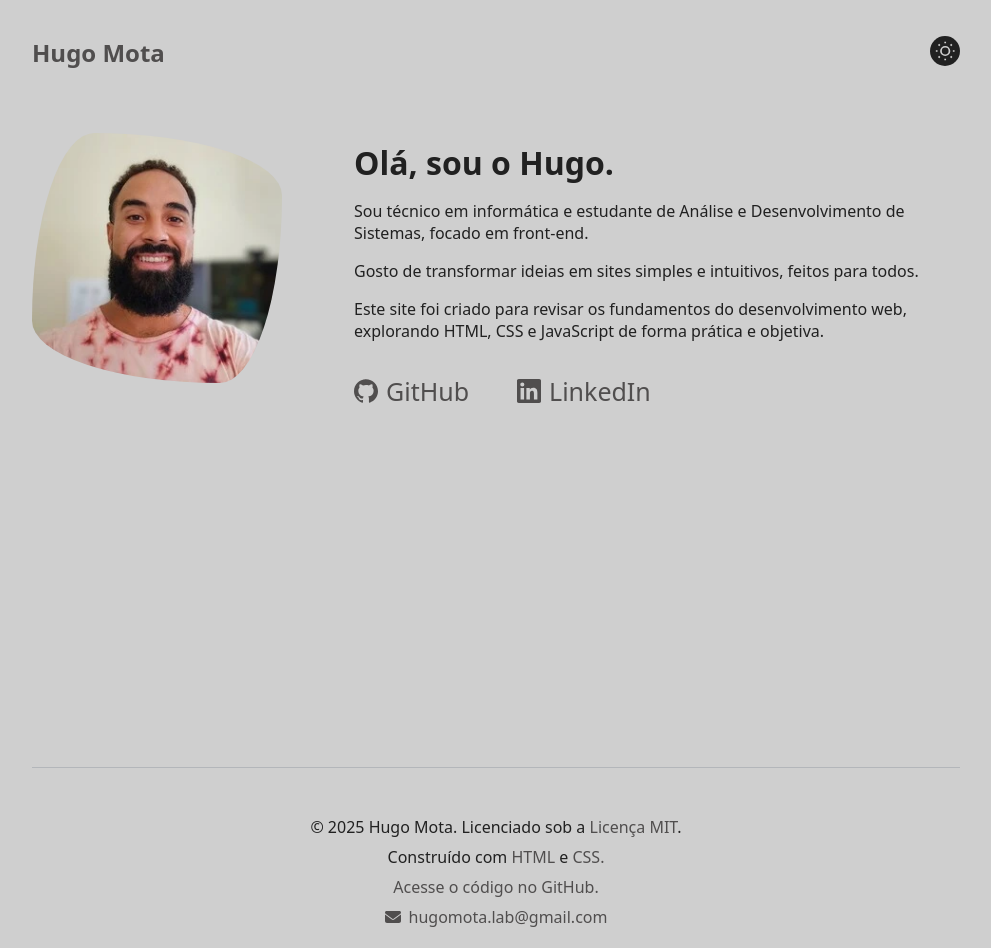
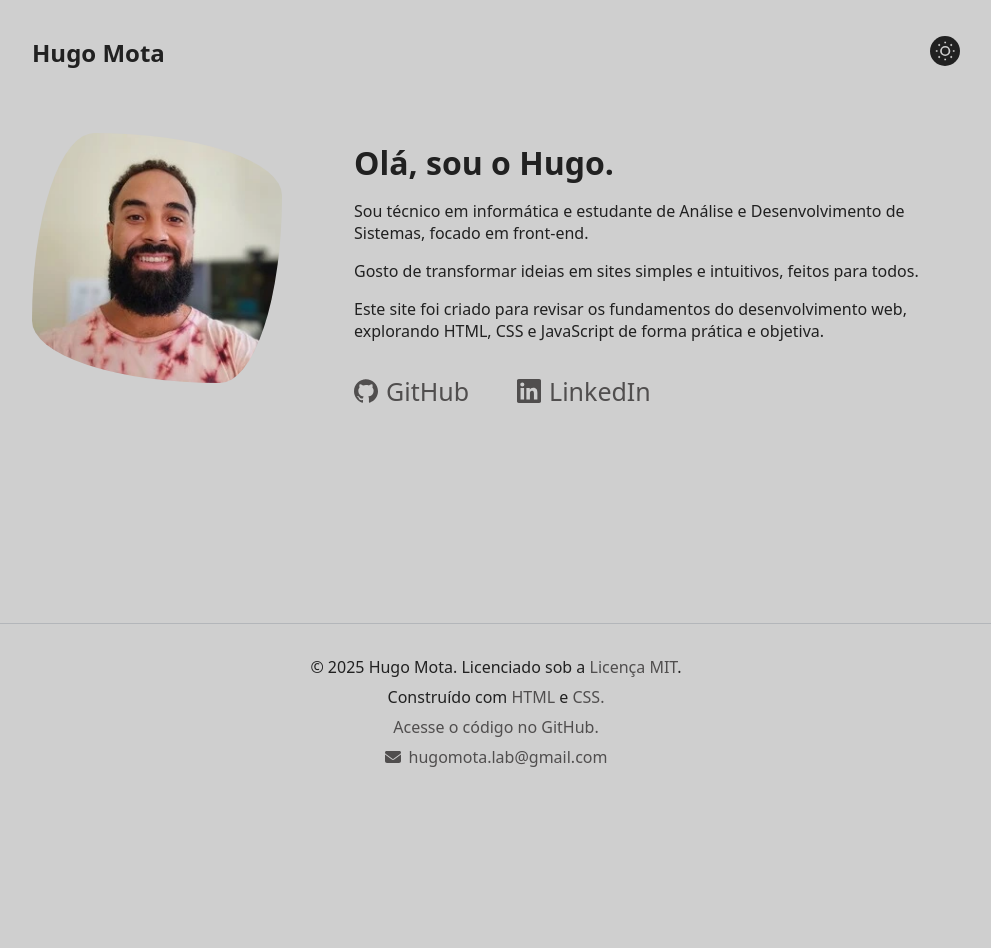
Before and after one commit to hugomota-dev/hugomota.github.io, a plain HTML site: page index.html in a window 1280 px wide. Shown: the whole page, without its empty margins (144-1135 px from the left). After the commit the page ends 800 px from the top, so only its background shows below. Drawn offline with Linux system fonts and the light colour scheme; a script that the page names is missing.

Commit message:
Update files

```diff
--- a/assets/css/style.css
+++ b/assets/css/style.css
@@ -3,6 +3,7 @@
 :root {
   --base: #cfcfcf;
   --text: #212121;
+  --text-h1: #212121;
   --link: #504e4e;
   --link-hover: #0d100e;
   --link-visited: #494370;
@@ -14,7 +15,8 @@
   :root {
     --base: #212121;
     --text: #cfcfcf;
-    --link: #f9bc60;
+    --text-h1: #fff;
+    --link: #3ba738;
     --link-hover: #cfcfcf;
     --link-visited: #a7a0db;
   }
@@ -23,6 +25,7 @@
 [data-theme="light"] {
   --base: #cfcfcf;
   --text: #212121;
+  --text-h1: #212121;
   --link: #504e4e;
   --link-hover: #0d100e;
   --link-visited: #494370;
@@ -31,7 +34,7 @@
 [data-theme="dark"] {
   --base: #212121;
   --text: #cfcfcf;
-  --link: #f9bc60;
+  --link: #3ba738;
   --link-hover: #cfcfcf;
   --link-visited: #a7a0db;
 }
@@ -53,22 +56,30 @@ body {
   color: var(--text);
 }
 
+h1 {
+  color: var(--text-h1);
+}
+
+h2 {
+  color: var(--text);
+}
+
 a {
   color: var(--link);
   text-decoration: none;
 }
 
-a:visited {
+/* a:visited {
   color: var(--link-visited);
-}
+} */
 
 a:hover {
   color: var(--link-hover);
 }
 
-a:active {
+/* a:active {
   color: #333;
-}
+} */
 
 img {
   height: auto;
@@ -93,6 +104,7 @@ ul {
   position: relative;
   max-width: 75rem;
   width: 96%;
+
   margin: 0 auto;
   padding: 20px;
   background-color: var(--base);
@@ -185,7 +197,11 @@ main .apresentation .social-links .social-links__list {
 }
 
 footer {
-  padding-top: 3rem;
+  position:fixed;
+  left:0px;
+  bottom:0px;
+  width:100%;
+  padding: 2rem;
   border-top: solid 1px hsla(213, 6%, 68%, 0.728);
 }
 
@@ -224,15 +240,12 @@ footer .contact-email svg {
     width: 100%;
   }
 
-  main {
-    padding-bottom: 6em;
-  }
 }
 
 /* LG	min-width: 48em (768px) */
 @media (min-width: 48em) {
   .container {
-    max-width: 46rem;
+    max-width: 42rem;
     width: 100%;
   }
 
@@ -245,7 +258,7 @@ footer .contact-email svg {
     align-items: center;
     gap: 4.5rem;
     padding-top: 2rem;
-    padding-bottom: 20em;
+    padding-bottom: 2em;
   }
 
   main .apresentation {
@@ -281,8 +294,4 @@ footer .contact-email svg {
     max-width: 58rem;
     width: 100%;
   }
-  main {
-
-    padding-bottom: 22em;
-  }
 }
--- a/index.html
+++ b/index.html
@@ -122,7 +122,7 @@
           </div>
         </div>
       </main>
-      <footer>
+      <footer id="footer">
         <div class="footer__info">
           <p>
             © 2025 Hugo Mota. Licenciado sob a
```
